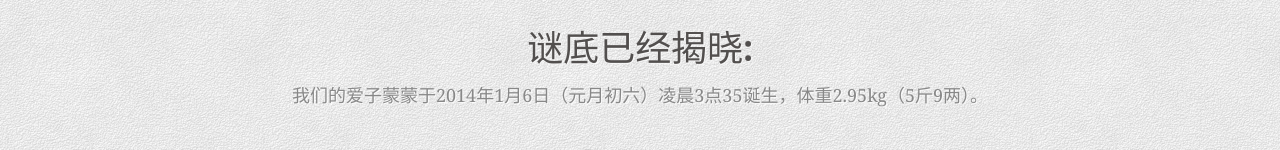
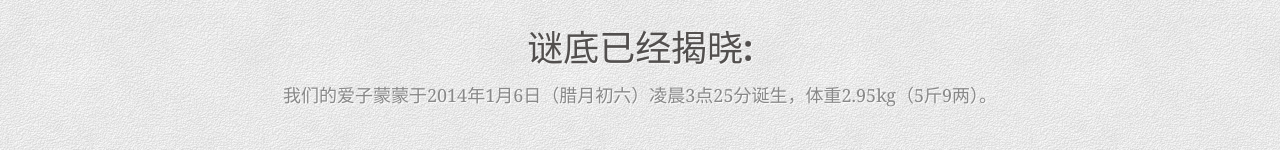
Before and after one commit to lenciel/baby-lottery, a Django app: page / in a window 1280 px wide. Shown: the top 150 px of the page. Run offline with Django 3.2, Linux system fonts and the light colour scheme; parts of the project's set-up code (start-up, migrations or seed data) failed here and were passed over; some libraries are stand-ins or nearby versions.

Commit message:
correct the time

```diff
--- a/src/apps/greeting/templates/greeting/result.html
+++ b/src/apps/greeting/templates/greeting/result.html
@@ -37,7 +37,7 @@
 <div class="container">
   <header>
     <h1>谜底已经揭晓:</h1>
-    <h2>我们的爱子蒙蒙于2014年1月6日（元月初六）凌晨3点35诞生，体重2.95kg（5斤9两）。</h2>
+    <h2>我们的爱子蒙蒙于2014年1月6日（腊月初六）凌晨3点25分诞生，体重2.95kg（5斤9两）。</h2>
   </header>
   <!-- Main Wrapper start Here-->
   <section class="main">
```
